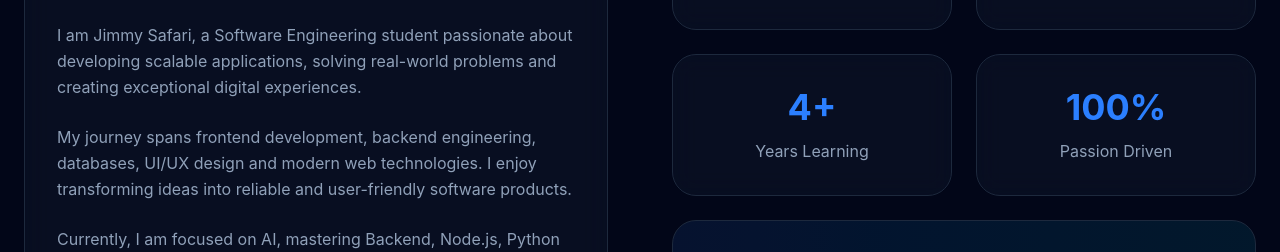
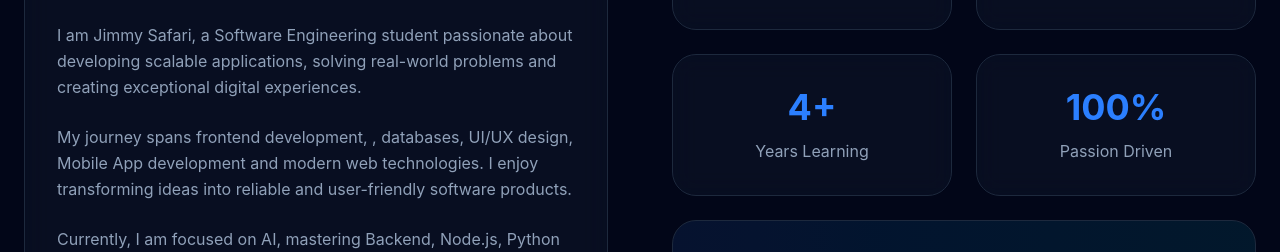
Before and after one commit to JimmySaf/Jimmysaf-Portfolio, a React (Vite) app: page / in a window 1280 px wide. Shown: the part 1280-1532 px from the top of the page. Built offline with nearby package versions, Linux system fonts and the light colour scheme; no server answers.

Commit message:
fixing bugs in about code

```diff
--- a/src/components/About.tsx
+++ b/src/components/About.tsx
@@ -60,8 +60,8 @@ const About = () => {
               </p>
 
               <p className="text-slate-400 leading-relaxed mb-6">
-                My journey spans frontend development, backend
-                engineering, databases, UI/UX design and modern web
+                My journey spans frontend development,
+              , databases, UI/UX design, Mobile App development and modern web
                 technologies. I enjoy transforming ideas into reliable
                 and user-friendly software products.
               </p>
```
